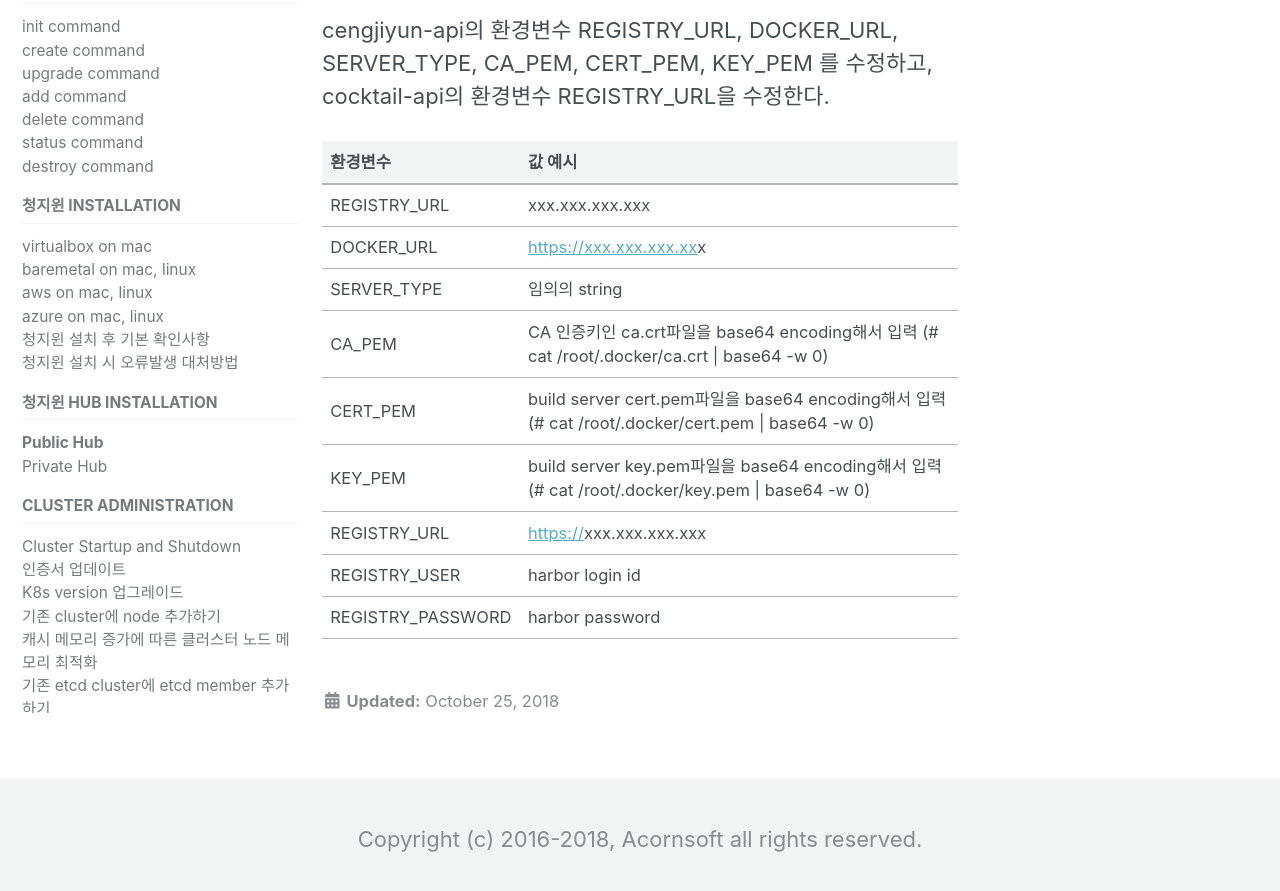
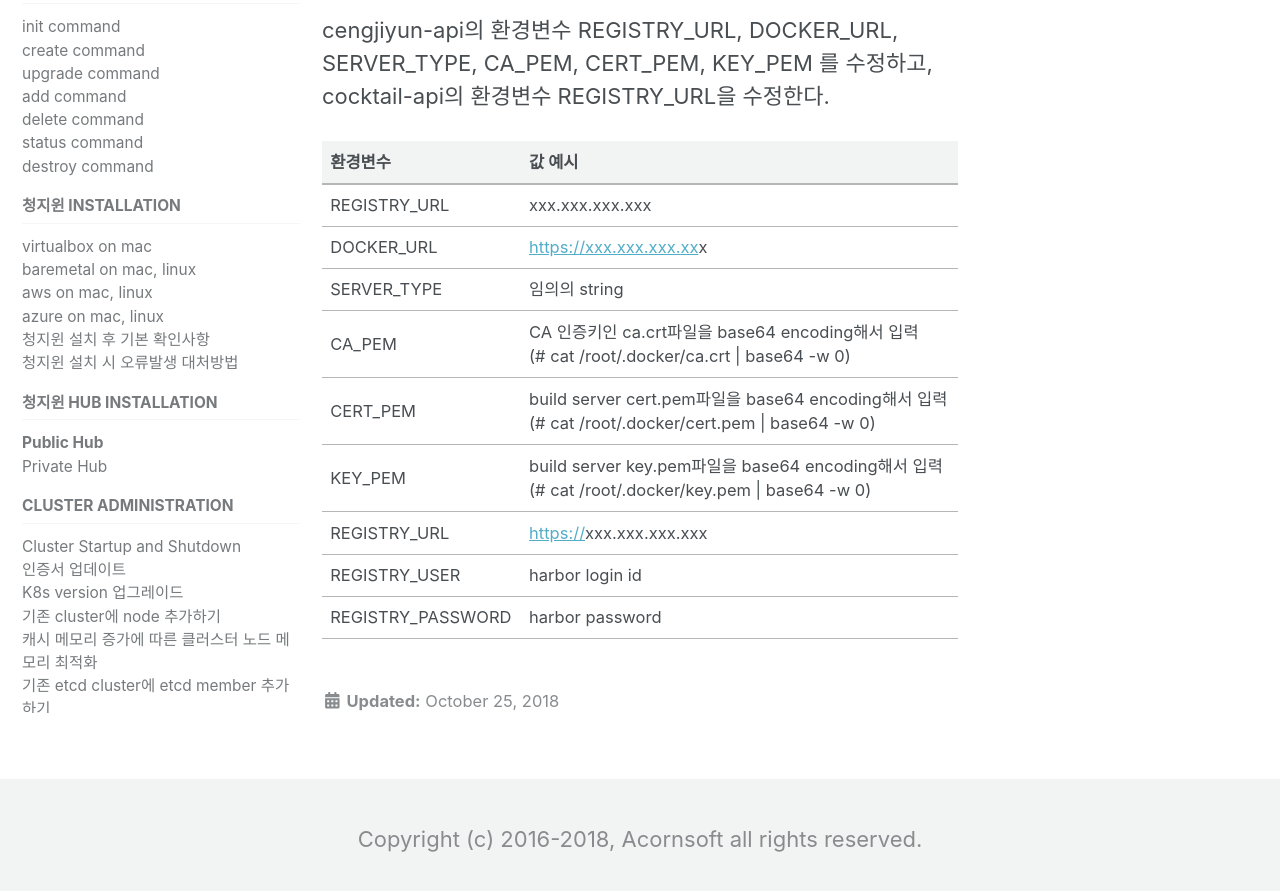
Before and after one commit to acornapps/cube-3-0-manual, a Jekyll site: the page built from _docs/3.1-hub-public.md, in a window 1280 px wide and 900 px high, scrolled down 4555 px. Shown: the top 891 px of the window. Built offline with Jekyll 4.4.1, drawn with Linux system fonts in a browser that asks for light colours; cached includes are drawn as plain includes; nearby versions of some CDN libraries.

Commit message:
harbor 문서 수정함.

```diff
--- a/_docs/3.1-hub-public.md
+++ b/_docs/3.1-hub-public.md
@@ -170,9 +170,9 @@ cengjiyun-api의 환경변수 REGISTRY_URL, DOCKER_URL, SERVER_TYPE, CA_PEM, CER
 | REGISTRY_URL | xxx.xxx.xxx.xxx |
 | DOCKER_URL | [https://xxx.xxx.xxx.xx](https://172.10.1.1)x |
 | SERVER_TYPE | 임의의 string |
-| CA_PEM | CA 인증키인 ca.crt파일을 base64 encoding해서 입력 (# cat /root/.docker/ca.crt &#124; base64 -w 0) |
-| CERT_PEM | build server cert.pem파일을 base64 encoding해서 입력 (# cat /root/.docker/cert.pem &#124; base64 -w 0) |
-| KEY_PEM | build server key.pem파일을 base64 encoding해서 입력 (# cat /root/.docker/key.pem &#124; base64 -w 0) |
+| CA_PEM | CA 인증키인 ca.crt파일을 base64 encoding해서 입력 <br/>(# cat /root/.docker/ca.crt &#124; base64 -w 0) |
+| CERT_PEM | build server cert.pem파일을 base64 encoding해서 입력 <br/>(# cat /root/.docker/cert.pem &#124; base64 -w 0) |
+| KEY_PEM | build server key.pem파일을 base64 encoding해서 입력 <br/>(# cat /root/.docker/key.pem &#124; base64 -w 0) |
 | REGISTRY_URL | [https://](https://172.10.1.1)xxx.xxx.xxx.xxx |
 | REGISTRY_USER | harbor login id |
 | REGISTRY_PASSWORD | harbor password |
```
